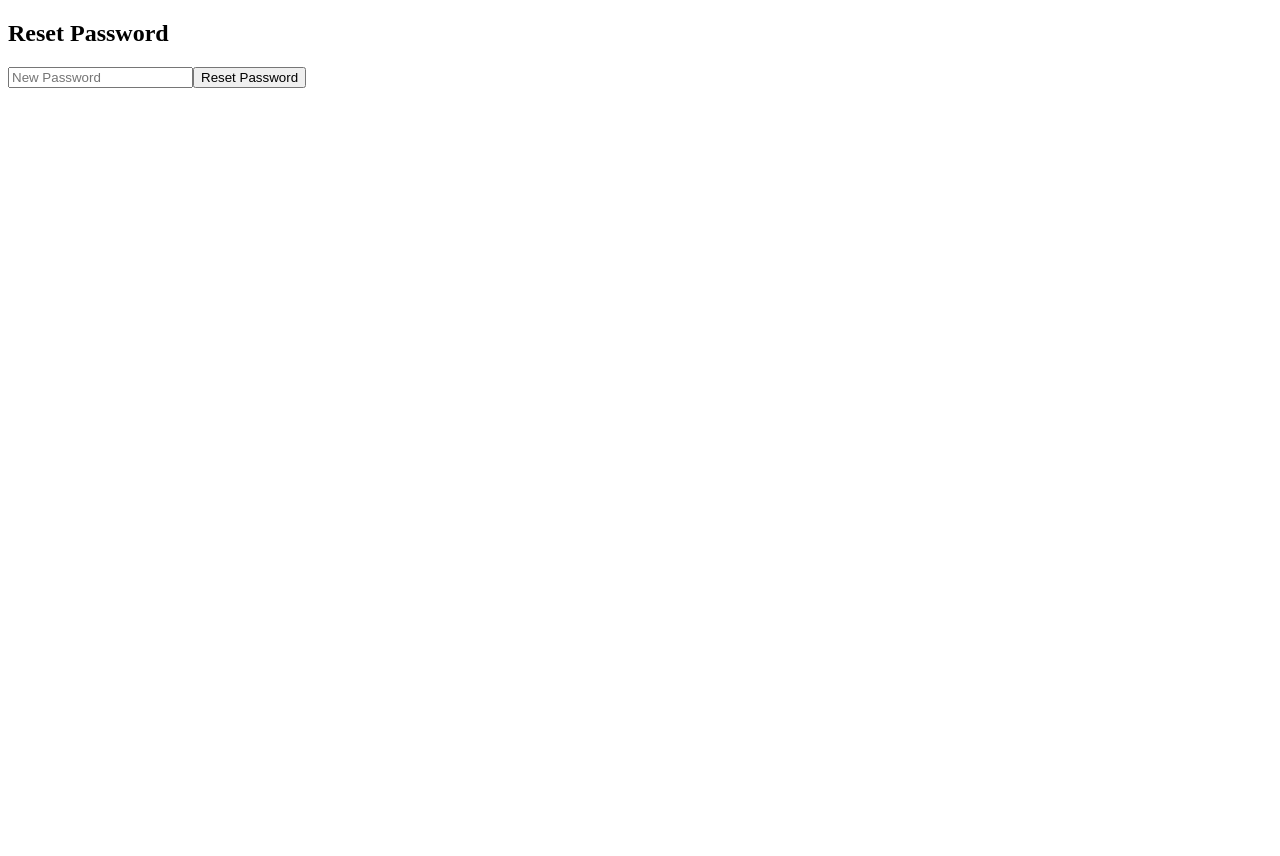
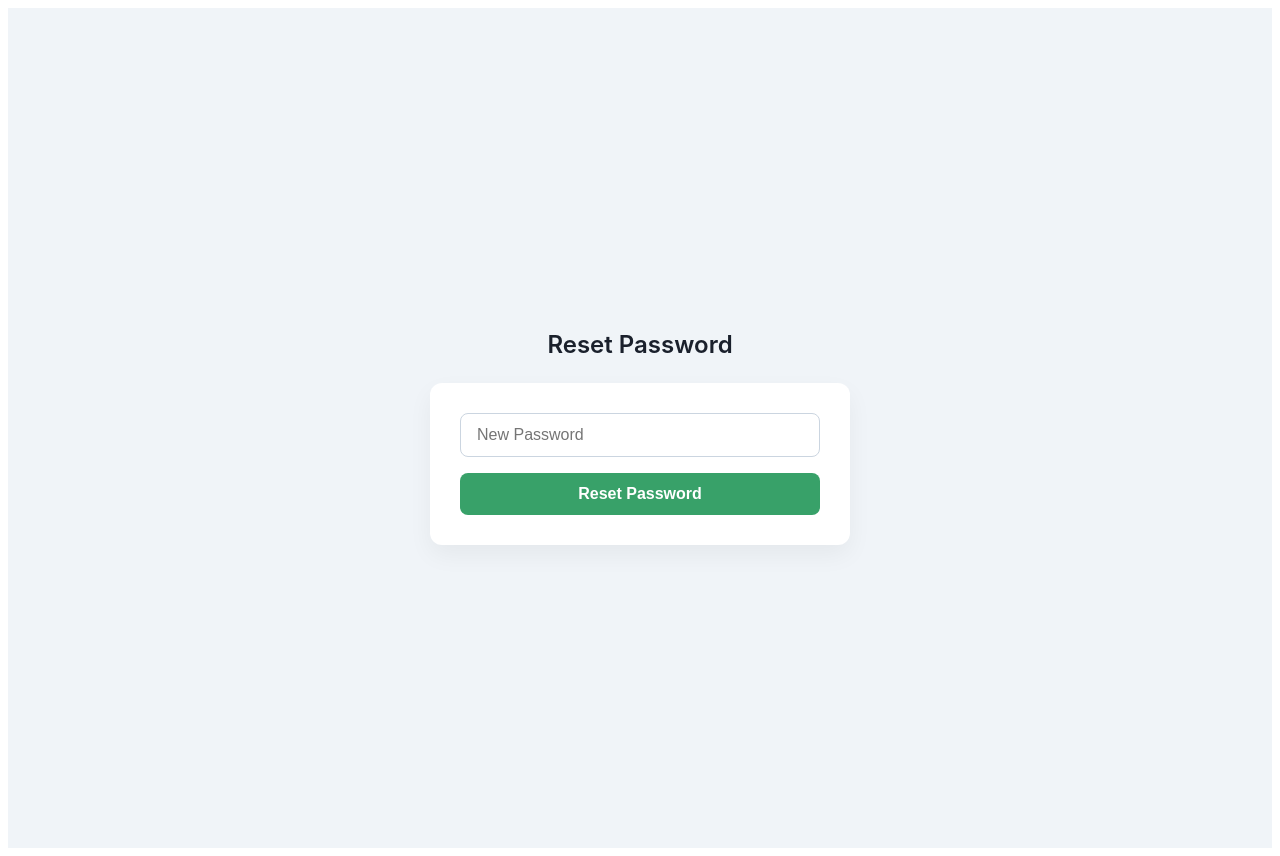
Before and after one commit to mr-arsul-jawed/Ai_Task, a React app in the folder FRONTEND/: page /reset-password/1 in a window 1280 px wide. Before the commit the page ends 800 px from the top, so only its background shows below. Built offline with nearby package versions, Linux system fonts and the light colour scheme; the HTML template or start-up script is replaced by a standard one.

Commit message:
feat: enhance password recovery flow with improved UI and API integration

```diff
--- /dev/null
+++ b/FRONTEND/src/css/forgotPass.css
@@ -0,0 +1,69 @@
+/* Center everything on the screen */
+.forgot-password-container {
+  display: flex;
+  flex-direction: column;
+  align-items: center;
+  justify-content: center;
+  min-height: 100vh;
+  background-color: #f8fafc; /* Very light cool grey */
+  font-family: 'Segoe UI', Roboto, sans-serif;
+}
+
+/* Light, clean heading */
+.forgot-password-container h2 {
+  color: #334155; /* Slate grey */
+  margin-bottom: 1.5rem;
+  font-weight: 600;
+}
+
+/* The white card */
+.forgot-password-form {
+  background: #ffffff;
+  padding: 2rem;
+  border-radius: 12px;
+  box-shadow: 0 4px 15px rgba(0, 0, 0, 0.05); /* Soft, light shadow */
+  width: 90%;
+  max-width: 350px;
+  display: flex;
+  flex-direction: column;
+  gap: 1rem;
+}
+
+/* Input field */
+.forgot-password-form input {
+  width: 100%;
+  padding: 12px;
+  border: 1px solid #e2e8f0; /* Light border */
+  border-radius: 8px;
+  font-size: 0.95rem;
+  background-color: #fdfdfd;
+  transition: border-color 0.2s;
+  box-sizing: border-box;
+}
+
+.forgot-password-form input:focus {
+  outline: none;
+  border-color: #93c5fd; /* Light blue focus */
+  box-shadow: 0 0 0 3px rgba(147, 197, 253, 0.2);
+}
+
+/* Button with light blue theme */
+.forgot-password-form button {
+  background-color: #60a5fa; /* Soft blue */
+  color: white;
+  padding: 12px;
+  border: none;
+  border-radius: 8px;
+  font-size: 1rem;
+  font-weight: 500;
+  cursor: pointer;
+  transition: background-color 0.2s;
+}
+
+.forgot-password-form button:hover {
+  background-color: #3b82f6; /* slightly deeper blue */
+}
+
+.forgot-password-form button:active {
+  transform: scale(0.98);
+}
--- a/FRONTEND/src/css/login.css
+++ b/FRONTEND/src/css/login.css
@@ -79,3 +79,17 @@
 .btn-login-submit:hover {
     background: #4338ca;
 }
+
+a {
+  text-decoration: none;
+  color: #6366f1; /* Modern Indigo */
+  font-size: 0.875rem;
+  font-weight: 500;
+  transition: color 0.2s ease-in-out;
+}
+
+a:hover {
+  color: #4f46e5;
+  text-decoration: underline;
+  text-underline-offset: 4px;
+}
--- /dev/null
+++ b/FRONTEND/src/css/resetPass.css
@@ -0,0 +1,70 @@
+/* Container for full-page centering */
+.reset-password-container {
+  display: flex;
+  flex-direction: column;
+  align-items: center;
+  justify-content: center;
+  min-height: 100vh;
+  background-color: #f0f4f8; /* Light blue-grey background */
+  font-family: 'Inter', system-ui, sans-serif;
+  padding: 20px;
+}
+
+/* Heading style */
+.reset-password-container h2 {
+  color: #1a202c;
+  font-size: 24px;
+  margin-bottom: 24px;
+  font-weight: 600;
+}
+
+/* Card layout */
+.reset-password-form {
+  background: #ffffff;
+  padding: 30px;
+  border-radius: 12px;
+  box-shadow: 0 10px 25px rgba(0, 0, 0, 0.05);
+  width: 100%;
+  max-width: 360px;
+  display: flex;
+  flex-direction: column;
+  gap: 16px;
+}
+
+/* Input field styling */
+.reset-password-form input[type="password"] {
+  width: 100%;
+  padding: 12px 16px;
+  border: 1px solid #cbd5e0;
+  border-radius: 8px;
+  font-size: 16px;
+  transition: all 0.2s ease;
+  box-sizing: border-box;
+}
+
+.reset-password-form input[type="password"]:focus {
+  outline: none;
+  border-color: #38a169; /* Soft green focus */
+  box-shadow: 0 0 0 3px rgba(56, 161, 105, 0.1);
+}
+
+/* Submit button styling */
+.reset-password-form button {
+  background-color: #38a169; /* Success Green */
+  color: white;
+  padding: 12px;
+  border: none;
+  border-radius: 8px;
+  font-size: 16px;
+  font-weight: 600;
+  cursor: pointer;
+  transition: background-color 0.2s ease;
+}
+
+.reset-password-form button:hover {
+  background-color: #2f855a;
+}
+
+.reset-password-form button:active {
+  transform: translateY(1px);
+}
--- a/FRONTEND/src/pages/ForgotPassword.jsx
+++ b/FRONTEND/src/pages/ForgotPassword.jsx
@@ -1,5 +1,6 @@
 import { useState } from "react";
 import axios from "axios";
+import "../css/forgotPass.css"
 
 export default function ForgotPassword() {
     const [email, setEmail] = useState("");
@@ -22,16 +23,15 @@ export default function ForgotPassword() {
     };
 
     return (
-        <div>
+        <div className="forgot-password-container"> {/* Unique wrapper */}
         <h2>Forgot Password</h2>
-
-            <form onSubmit={handleSubmit}>
+        <form onSubmit={handleSubmit} className="forgot-password-form">
             <input
                 type="email"
                 placeholder="Enter email"
+                required // Added for basic validation
                 onChange={(e) => setEmail(e.target.value)}
             />
-
             <button type="submit">Send Reset Link</button>
         </form>
     </div>
--- a/FRONTEND/src/pages/Login.jsx
+++ b/FRONTEND/src/pages/Login.jsx
@@ -58,15 +58,20 @@ function Login() {
           Login
         </button>
 
-        <Link to="/forgot-password">
-            Forgot Password?
-        </Link>
+
+
 
         {errorMsg && <p style={{ color: "red", marginTop: "10px" }}>{errorMsg}</p>}
+
+
 
         <p>
           Don't have an account? <a href="/signup">Sign up</a>
         </p>
+
+         <Link to="/forgot-password">
+            Forgot Password?
+        </Link>
       </div>
     </div>
   );
--- a/FRONTEND/src/pages/ResetPassword.jsx
+++ b/FRONTEND/src/pages/ResetPassword.jsx
@@ -1,6 +1,7 @@
 import { useState } from "react";
 import { useParams } from "react-router-dom";
 import axios from "axios";
+import "../css/resetPass.css"
 
 export default function ResetPassword() {
     const { token } = useParams();
@@ -25,13 +26,14 @@ export default function ResetPassword() {
     };
 
     return (
-        <div>
+        <div className="reset-password-container"> {/* Unique wrapper */}
         <h2>Reset Password</h2>
 
-            <form onSubmit={handleSubmit}>
+        <form onSubmit={handleSubmit} className="reset-password-form">
             <input
                 type="password"
                 placeholder="New Password"
+                required
                 onChange={(e) => setPassword(e.target.value)}
             />
 
```
Also changed, not shown: 1 other file (tests, documents, lock files or other folders). Lines whose indentation alone changed are shown as unchanged.
